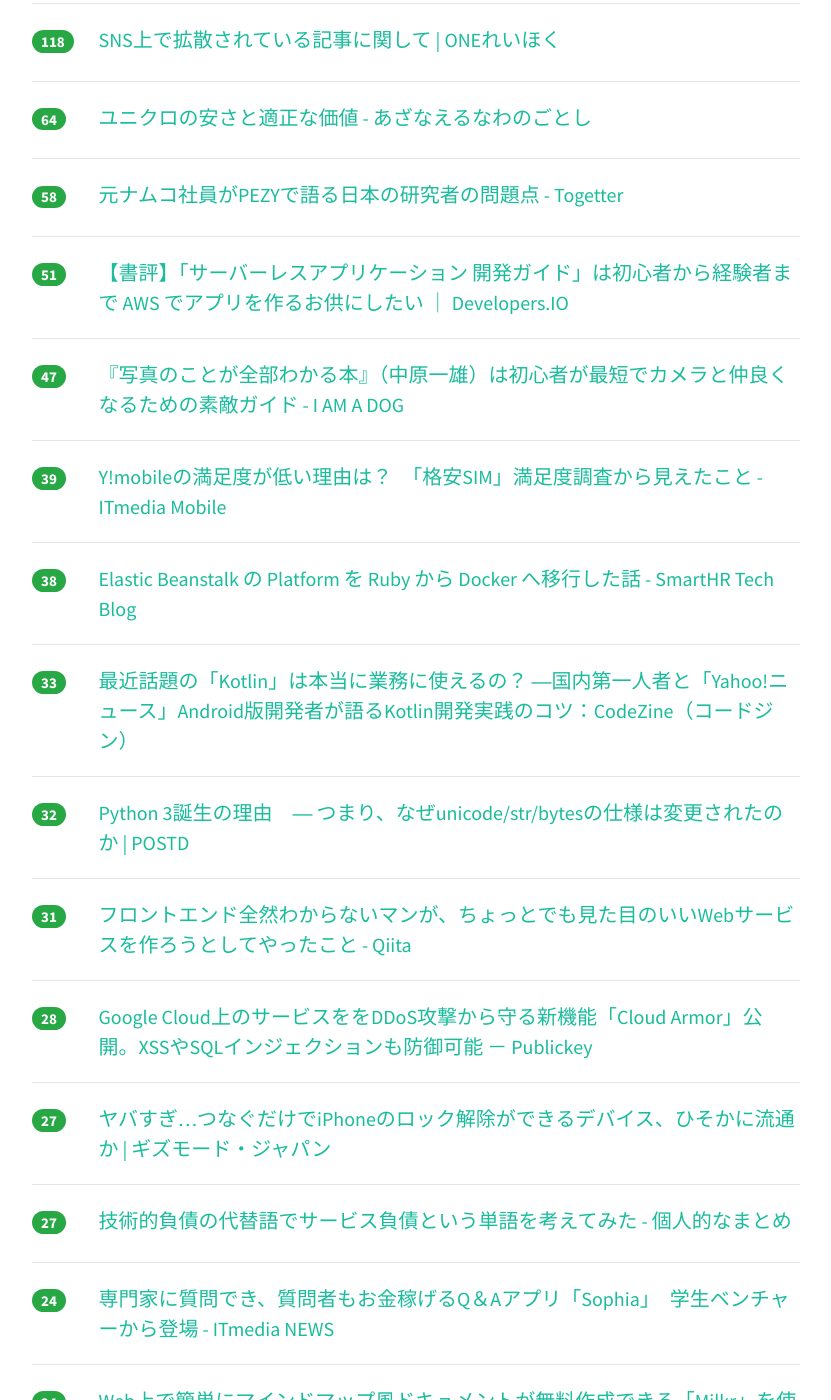
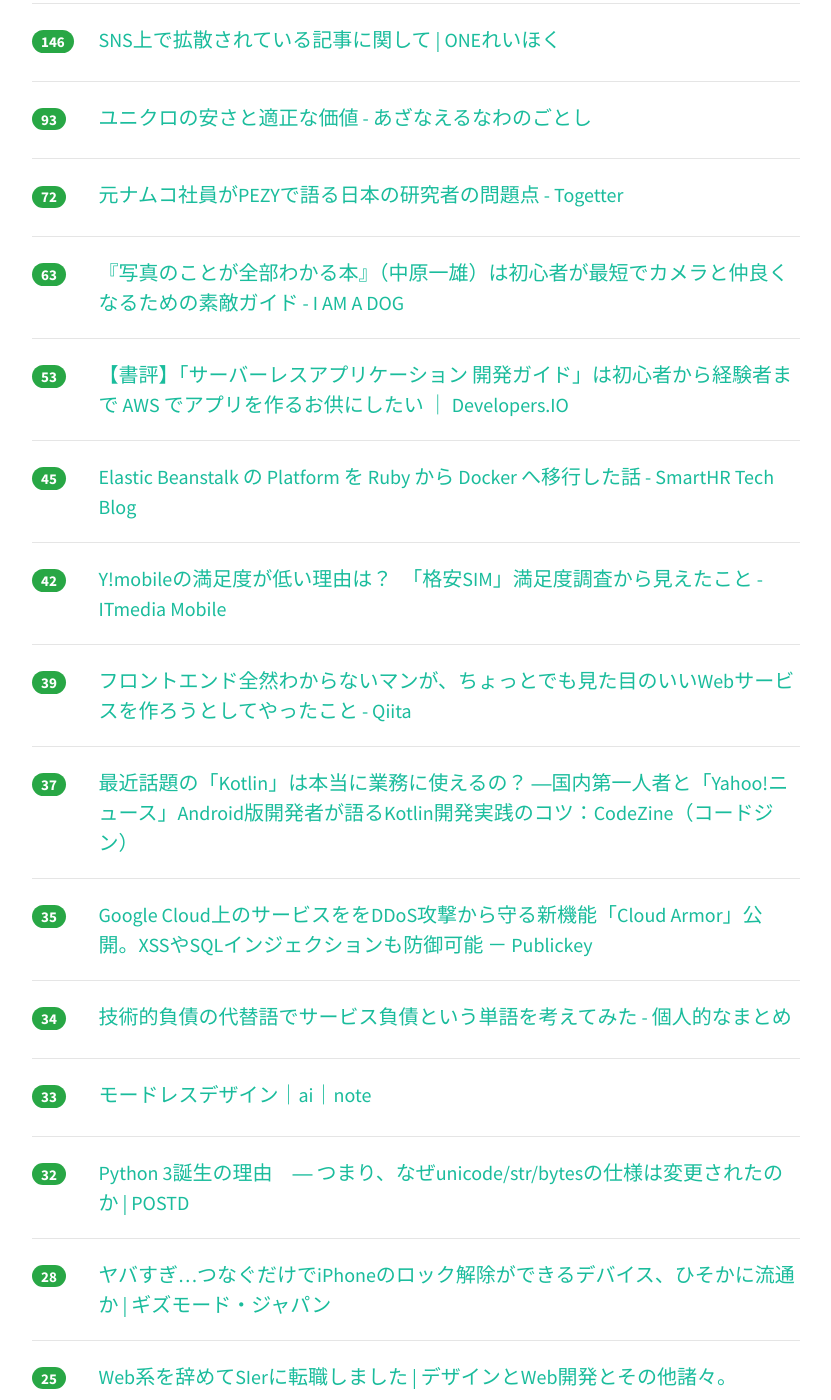
Before and after one commit to yatta47/hatena-matome-site, a Jekyll site: the page built from _posts/2018-03-23-hatena.md, in a window 1280 px wide and 1400 px high, scrolled down 370 px. Shown: the whole window, without its empty margins (224-1055 px from the left). Built offline with Jekyll 4.4.1, drawn with Linux system fonts in a browser that asks for light colours; nearby versions of some CDN libraries; some of the changed text lies outside the part shown.

Commit message:
Updated 2018-03-23

```diff
--- a/_posts/2018-03-23-hatena.md
+++ b/_posts/2018-03-23-hatena.md
@@ -1,49 +1,69 @@
 ---
 layout: post
 title:  "2018-03-23 はてぶIT"
-date:   2018-03-23 11:03:17
+date:   2018-03-23 12:03:13
 tags: [it-hotentry]
 ---
-31 件のデータあり
+35 件のデータあり
 
 <hr><div class="row">
-<div class="col-1"><span class="badge badge-pill badge-success h2">118</span></div>
+<div class="col-1"><span class="badge badge-pill badge-success h2">146</span></div>
 <div class="col-11"><a href='http://onereihoku.org/archives/2964' target='_blank'>SNS上で拡散されている記事に関して | ONEれいほく</a></div>
 </div>
 <hr>
 <div class="row">
-<div class="col-1"><span class="badge badge-pill badge-success h2">64</span></div>
+<div class="col-1"><span class="badge badge-pill badge-success h2">93</span></div>
 <div class="col-11"><a href='http://azanaerunawano5to4.hatenablog.com/entry/2018/03/22/233458' target='_blank'>ユニクロの安さと適正な価値 - あざなえるなわのごとし</a></div>
 </div>
 <hr>
 <div class="row">
-<div class="col-1"><span class="badge badge-pill badge-success h2">58</span></div>
+<div class="col-1"><span class="badge badge-pill badge-success h2">72</span></div>
 <div class="col-11"><a href='https://togetter.com/li/1211254' target='_blank'>元ナムコ社員がPEZYで語る日本の研究者の問題点 - Togetter</a></div>
 </div>
 <hr>
 <div class="row">
-<div class="col-1"><span class="badge badge-pill badge-success h2">51</span></div>
+<div class="col-1"><span class="badge badge-pill badge-success h2">63</span></div>
+<div class="col-11"><a href='http://moognyk.hateblo.jp/entry/2018/03/22/190000' target='_blank'>『写真のことが全部わかる本』（中原一雄）は初心者が最短でカメラと仲良くなるための素敵ガイド - I AM A DOG</a></div>
+</div>
+<hr>
+<div class="row">
+<div class="col-1"><span class="badge badge-pill badge-success h2">53</span></div>
 <div class="col-11"><a href='https://dev.classmethod.jp/server-side/serverless/book-serverless-application-guide/' target='_blank'>【書評】「サーバーレスアプリケーション 開発ガイド」は初心者から経験者まで AWS でアプリを作るお供にしたい ｜ Developers.IO</a></div>
 </div>
 <hr>
 <div class="row">
-<div class="col-1"><span class="badge badge-pill badge-success h2">47</span></div>
-<div class="col-11"><a href='http://moognyk.hateblo.jp/entry/2018/03/22/190000' target='_blank'>『写真のことが全部わかる本』（中原一雄）は初心者が最短でカメラと仲良くなるための素敵ガイド - I AM A DOG</a></div>
+<div class="col-1"><span class="badge badge-pill badge-success h2">45</span></div>
+<div class="col-11"><a href='http://tech.smarthr.jp/entry/2018/03/22/172953' target='_blank'>Elastic Beanstalk の Platform を Ruby から Docker へ移行した話 - SmartHR Tech Blog</a></div>
+</div>
+<hr>
+<div class="row">
+<div class="col-1"><span class="badge badge-pill badge-success h2">42</span></div>
+<div class="col-11"><a href='http://www.itmedia.co.jp/mobile/articles/1803/22/news132.html' target='_blank'>Y!mobileの満足度が低い理由は？　「格安SIM」満足度調査から見えたこと - ITmedia Mobile</a></div>
 </div>
 <hr>
 <div class="row">
 <div class="col-1"><span class="badge badge-pill badge-success h2">39</span></div>
-<div class="col-11"><a href='http://www.itmedia.co.jp/mobile/articles/1803/22/news132.html' target='_blank'>Y!mobileの満足度が低い理由は？　「格安SIM」満足度調査から見えたこと - ITmedia Mobile</a></div>
+<div class="col-11"><a href='https://qiita.com/liukoki/items/8a6cd4543e7e7e906461' target='_blank'>フロントエンド全然わからないマンが、ちょっとでも見た目のいいWebサービスを作ろうとしてやったこと - Qiita</a></div>
 </div>
 <hr>
 <div class="row">
-<div class="col-1"><span class="badge badge-pill badge-success h2">38</span></div>
-<div class="col-11"><a href='http://tech.smarthr.jp/entry/2018/03/22/172953' target='_blank'>Elastic Beanstalk の Platform を Ruby から Docker へ移行した話 - SmartHR Tech Blog</a></div>
+<div class="col-1"><span class="badge badge-pill badge-success h2">37</span></div>
+<div class="col-11"><a href='https://codezine.jp/article/detail/10730' target='_blank'>最近話題の「Kotlin」は本当に業務に使えるの？ ―国内第一人者と「Yahoo!ニュース」Android版開発者が語るKotlin開発実践のコツ：CodeZine（コードジン）</a></div>
+</div>
+<hr>
+<div class="row">
+<div class="col-1"><span class="badge badge-pill badge-success h2">35</span></div>
+<div class="col-11"><a href='http://www.publickey1.jp/blog/18/google_cloudddoscloud_armorxsssql.html' target='_blank'>Google Cloud上のサービスををDDoS攻撃から守る新機能「Cloud Armor」公開。XSSやSQLインジェクションも防御可能 － Publickey</a></div>
+</div>
+<hr>
+<div class="row">
+<div class="col-1"><span class="badge badge-pill badge-success h2">34</span></div>
+<div class="col-11"><a href='http://hachi.hatenablog.com/entry/2018/03/23/001530' target='_blank'>技術的負債の代替語でサービス負債という単語を考えてみた - 個人的なまとめ</a></div>
 </div>
 <hr>
 <div class="row">
 <div class="col-1"><span class="badge badge-pill badge-success h2">33</span></div>
-<div class="col-11"><a href='https://codezine.jp/article/detail/10730' target='_blank'>最近話題の「Kotlin」は本当に業務に使えるの？ ―国内第一人者と「Yahoo!ニュース」Android版開発者が語るKotlin開発実践のコツ：CodeZine（コードジン）</a></div>
+<div class="col-11"><a href='https://note.mu/nikonote/n/nc28fd9ac675b' target='_blank'>モードレスデザイン｜ai｜note</a></div>
 </div>
 <hr>
 <div class="row">
@@ -52,23 +72,13 @@ tags: [it-hotentry]
 </div>
 <hr>
 <div class="row">
-<div class="col-1"><span class="badge badge-pill badge-success h2">31</span></div>
-<div class="col-11"><a href='https://qiita.com/liukoki/items/8a6cd4543e7e7e906461' target='_blank'>フロントエンド全然わからないマンが、ちょっとでも見た目のいいWebサービスを作ろうとしてやったこと - Qiita</a></div>
-</div>
-<hr>
-<div class="row">
 <div class="col-1"><span class="badge badge-pill badge-success h2">28</span></div>
-<div class="col-11"><a href='http://www.publickey1.jp/blog/18/google_cloudddoscloud_armorxsssql.html' target='_blank'>Google Cloud上のサービスををDDoS攻撃から守る新機能「Cloud Armor」公開。XSSやSQLインジェクションも防御可能 － Publickey</a></div>
-</div>
-<hr>
-<div class="row">
-<div class="col-1"><span class="badge badge-pill badge-success h2">27</span></div>
 <div class="col-11"><a href='https://www.gizmodo.jp/2018/03/grayshift-graykey-iphone-unlock.html' target='_blank'>ヤバすぎ…つなぐだけでiPhoneのロック解除ができるデバイス、ひそかに流通か | ギズモード・ジャパン</a></div>
 </div>
 <hr>
 <div class="row">
-<div class="col-1"><span class="badge badge-pill badge-success h2">27</span></div>
-<div class="col-11"><a href='http://hachi.hatenablog.com/entry/2018/03/23/001530' target='_blank'>技術的負債の代替語でサービス負債という単語を考えてみた - 個人的なまとめ</a></div>
+<div class="col-1"><span class="badge badge-pill badge-success h2">25</span></div>
+<div class="col-11"><a href='https://media-massage.net/blog/change-jobs-from-web-studio-to-systems-integrator/' target='_blank'>Web系を辞めてSIerに転職しました | デザインとWeb開発とその他諸々。 MEDIA-MASSAGE</a></div>
 </div>
 <hr>
 <div class="row">
@@ -87,6 +97,11 @@ tags: [it-hotentry]
 </div>
 <hr>
 <div class="row">
+<div class="col-1"><span class="badge badge-pill badge-success h2">23</span></div>
+<div class="col-11"><a href='https://dev.classmethod.jp/etc/protech-book/' target='_blank'>「プログラミング教育ってなに？」不安を抱える親エンジニア向けの入門本「おうちではじめるプログラミングの授業」 ｜ Developers.IO</a></div>
+</div>
+<hr>
+<div class="row">
 <div class="col-1"><span class="badge badge-pill badge-success h2">22</span></div>
 <div class="col-11"><a href='http://twitter.com/miyahancom/status/976389783734820866' target='_blank'>Miyahanさんのツイート: "父上氏、ハザードランプと間違えて走行中にプリウスの主電源ボタンを押して車を急停止させてしまう。今日のプリウスになりかねないからそろそろ免許返納してほ</a></div>
 </div>
@@ -102,13 +117,28 @@ tags: [it-hotentry]
 </div>
 <hr>
 <div class="row">
+<div class="col-1"><span class="badge badge-pill badge-success h2">21</span></div>
+<div class="col-11"><a href='http://design-plus1.com/tcd-w/2018/03/waifu2x-caffe.html' target='_blank'>画像をキレイに拡大する「waifu2x-caffe」の使い方</a></div>
+</div>
+<hr>
+<div class="row">
 <div class="col-1"><span class="badge badge-pill badge-success h2">20</span></div>
 <div class="col-11"><a href='http://www.itmedia.co.jp/news/articles/1803/22/news124.html' target='_blank'>「黙ってろクズ」「陰キャがなに期待してんの？」――対話型AI「罵倒少女」再び　ソニーと丸井がコラボ - ITmedia NEWS</a></div>
 </div>
 <hr>
 <div class="row">
+<div class="col-1"><span class="badge badge-pill badge-success h2">20</span></div>
+<div class="col-11"><a href='http://www.cml-office.org:8080/official/pseudoscience/topics/htms-2.html' target='_blank'>「花粉を水に変えるマスク」をめぐる追加の議論 — Y.Amo(apj) Lab</a></div>
+</div>
+<hr>
+<div class="row">
+<div class="col-1"><span class="badge badge-pill badge-success h2">20</span></div>
+<div class="col-11"><a href='http://www.itmedia.co.jp/news/articles/1803/22/news116.html' target='_blank'>radikoでNHKラジオの実験配信、4月から全国で　無料でライブ聴取可能 - ITmedia NEWS</a></div>
+</div>
+<hr>
+<div class="row">
 <div class="col-1"><span class="badge badge-pill badge-success h2">19</span></div>
-<div class="col-11"><a href='http://www.cml-office.org:8080/official/pseudoscience/topics/htms-2.html' target='_blank'>「花粉を水に変えるマスク」をめぐる追加の議論 — Y.Amo(apj) Lab</a></div>
+<div class="col-11"><a href='http://blog.shibayu36.org/entry/2018/03/23/062152' target='_blank'>良かったことは良かったとはっきりフィードバックする - $shibayu36->blog;</a></div>
 </div>
 <hr>
 <div class="row">
@@ -117,22 +147,7 @@ tags: [it-hotentry]
 </div>
 <hr>
 <div class="row">
-<div class="col-1"><span class="badge badge-pill badge-success h2">18</span></div>
-<div class="col-11"><a href='http://www.itmedia.co.jp/news/articles/1803/22/news116.html' target='_blank'>radikoでNHKラジオの実験配信、4月から全国で　無料でライブ聴取可能 - ITmedia NEWS</a></div>
-</div>
-<hr>
-<div class="row">
-<div class="col-1"><span class="badge badge-pill badge-success h2">18</span></div>
-<div class="col-11"><a href='https://note.mu/nikonote/n/nc28fd9ac675b' target='_blank'>モードレスデザイン｜ai｜note</a></div>
-</div>
-<hr>
-<div class="row">
 <div class="col-1"><span class="badge badge-pill badge-success h2">17</span></div>
-<div class="col-11"><a href='http://design-plus1.com/tcd-w/2018/03/waifu2x-caffe.html' target='_blank'>画像をキレイに拡大する「waifu2x-caffe」の使い方</a></div>
-</div>
-<hr>
-<div class="row">
-<div class="col-1"><span class="badge badge-pill badge-success h2">16</span></div>
 <div class="col-11"><a href='https://japan.cnet.com/article/35116350/' target='_blank'>若者が「AbemaTV」の周辺に置く動画アプリは--スマホ画面から読み解く実態 - CNET Japan</a></div>
 </div>
 <hr>
@@ -153,11 +168,16 @@ tags: [it-hotentry]
 <hr>
 <div class="row">
 <div class="col-1"><span class="badge badge-pill badge-success h2">15</span></div>
-<div class="col-11"><a href='http://blog.shibayu36.org/entry/2018/03/23/062152' target='_blank'>良かったことは良かったとはっきりフィードバックする - $shibayu36->blog;</a></div>
+<div class="col-11"><a href='https://coliss.com/articles/build-websites/operation/css/calc-function-with-use-cases.html' target='_blank'>[CSS]知っていると便利な「calc()関数」の使い方のまとめ -レイアウト・要素の配置・フォントサイズの定義など | コリス</a></div>
 </div>
 <hr>
 <div class="row">
-<div class="col-1"><span class="badge badge-pill badge-success h2">14</span></div>
-<div class="col-11"><a href='https://media-massage.net/blog/change-jobs-from-web-studio-to-systems-integrator/' target='_blank'>Web系を辞めてSIerに転職しました | デザインとWeb開発とその他諸々。 MEDIA-MASSAGE</a></div>
+<div class="col-1"><span class="badge badge-pill badge-success h2">12</span></div>
+<div class="col-11"><a href='https://jp.corp-sansan.com/blog/2018/03/deep_learning_loss_function.html' target='_blank'>【Techブログ】Deep Learningによる分類でロス関数に何を選ぶか | Sansan株式会社</a></div>
 </div>
 <hr>
+<div class="row">
+<div class="col-1"><span class="badge badge-pill badge-success h2">11</span></div>
+<div class="col-11"><a href='http://business.nikkeibp.co.jp/atcl/opinion/15/174784/032200136/' target='_blank'>国会中継に見る与太話と馬鹿話の教訓：日経ビジネスオンライン</a></div>
+</div>
+<hr>
```
